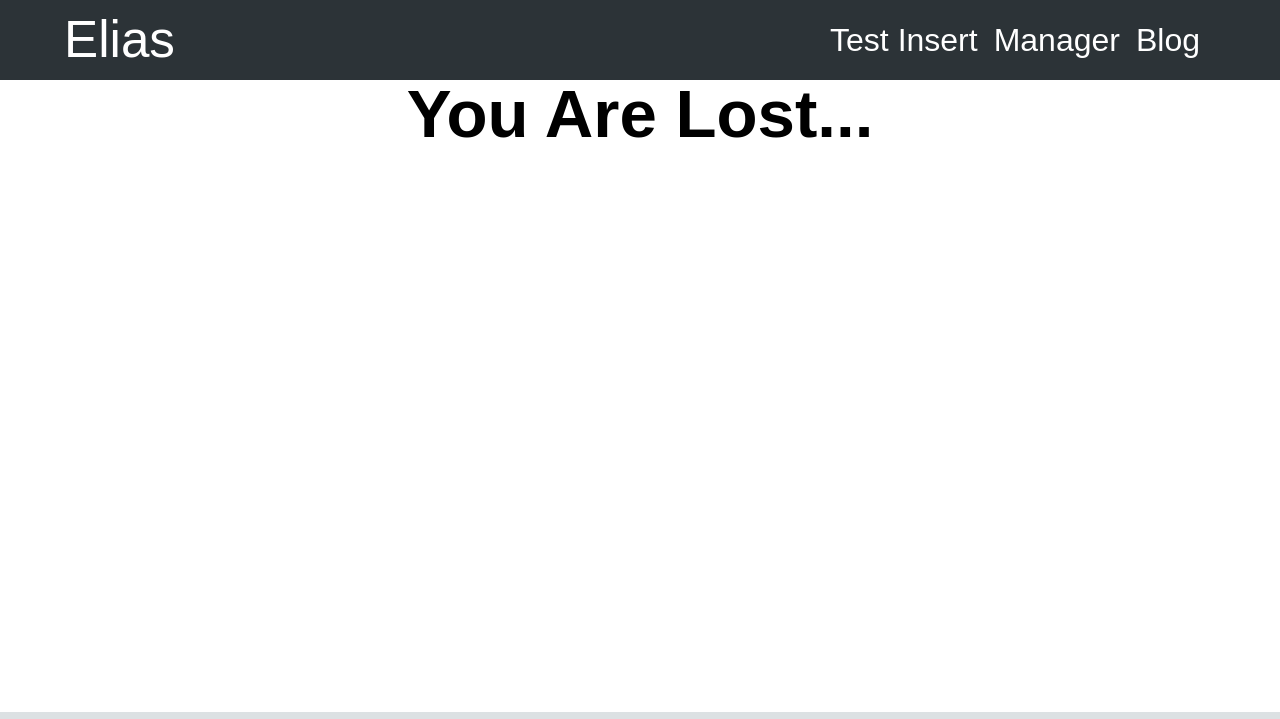
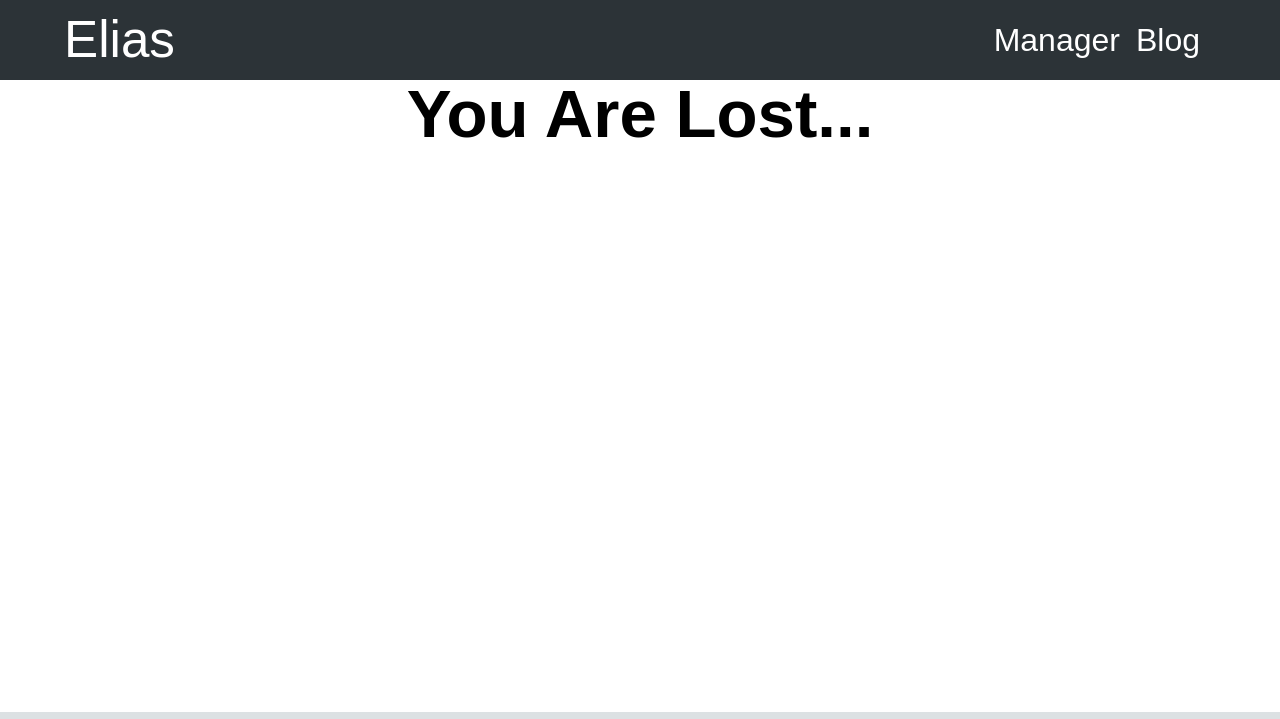
Before and after one commit to TheElias/Personal-Site, a PHP site: page /404.php in a window 1280 px wide. Shown: the top 719 px of the page. Run offline with PHP 8.4, Linux system fonts and the light colour scheme.

Commit message:
Incomplete Stopping Point For Files

```diff
--- a/Assets/Includes/navigation.php
+++ b/Assets/Includes/navigation.php
@@ -1,6 +1,5 @@
 <nav class = "navbar">
     <ul>
-        <li><a href="../FartKnocker.php">Test Insert</a></li>
         <li><a href="../manager">Manager</a></li>
         <li><a href="../blog">Blog</a></li>
     </ul>
```
